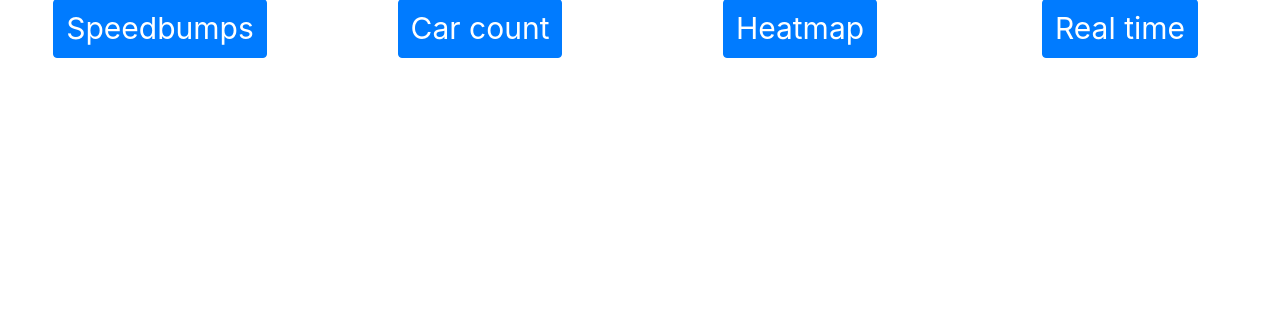
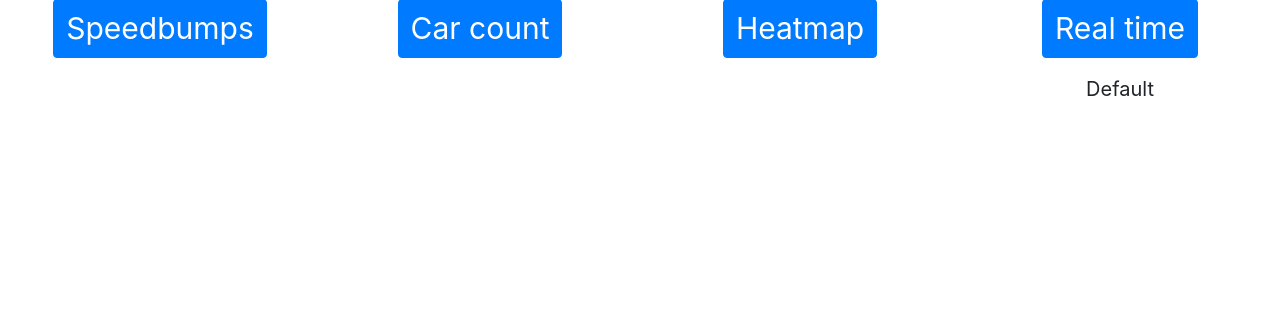
Before and after one commit to KavabONga/UrbanHack2018, a Flask app: page / in a window 1280 px wide. Shown: the part 17-350 px from the top of the page. Run offline with Flask 2, Linux system fonts and the light colour scheme; some libraries are stand-ins or nearby versions.

Commit message:
Changed carinfo

```diff
--- a/SpeedBumpMap/static/css/mapPage.css
+++ b/SpeedBumpMap/static/css/mapPage.css
@@ -19,3 +19,9 @@ html, body {
     margin: 5% auto;
     font-size: 30px;
 }
+#heatmapTime {
+    display: block;
+    margin: 5% auto;
+    text-align: center;
+    font-size: 20px;
+}
--- a/SpeedBumpMap/static/js/mapScript.js
+++ b/SpeedBumpMap/static/js/mapScript.js
@@ -119,6 +119,7 @@ function addRealTimeView(map) {
                         }
                     }
                     heatmap.setData(featuresData);
+                    $("#heatmapTime").text((new Date(data[i].time * 1000)).toTimeString().split(' ')[0]);
                     i += step;
                     if (i >= data.length) {
                         featuresData = {type:'FeatureCollection', features : []};
--- a/SpeedBumpMap/templates/mapPage.html
+++ b/SpeedBumpMap/templates/mapPage.html
@@ -25,6 +25,7 @@
         </div>
         <div>
             <button class="btn btn-primary" id="realtime-button"> Real time</button>
+            <span id="heatmapTime">Default</span>
         </div>
     </div>
     <div id="mainMap">
```
